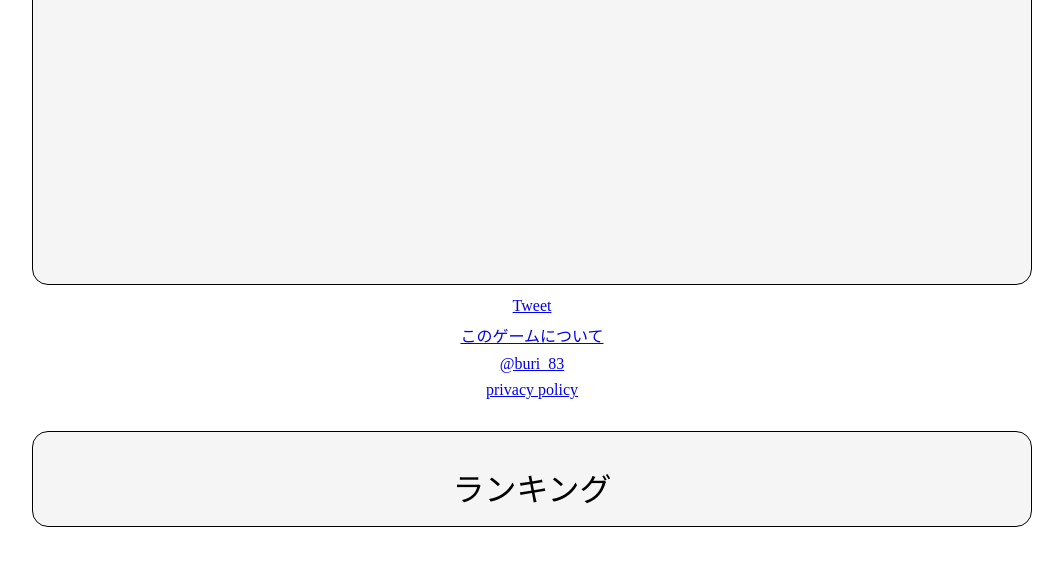
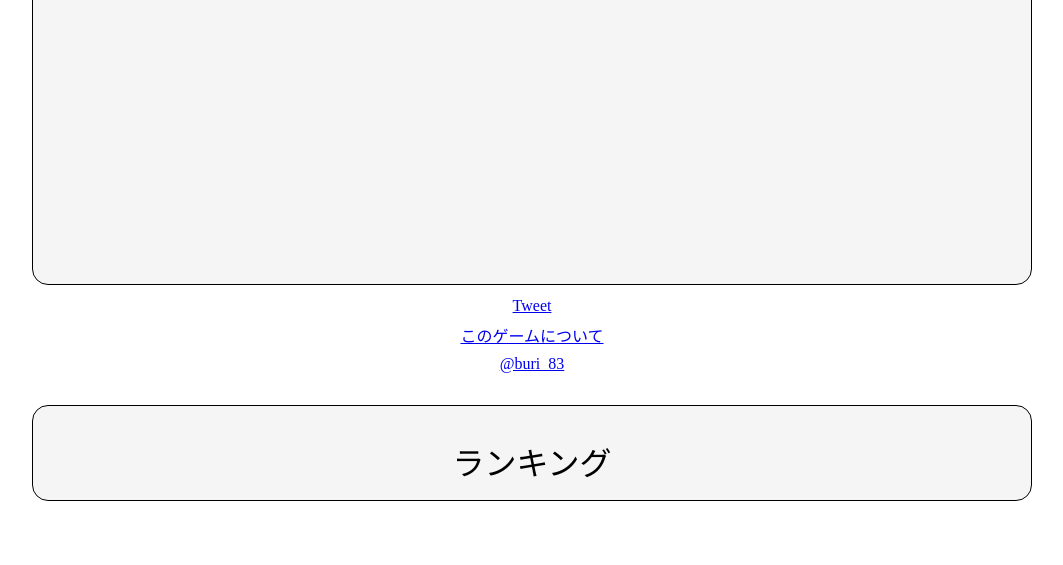
Before and after one commit to buri83/you-are-rng, a website: page result.html in a window 1280 px wide. Shown: the part 369-934 px from the top of the page, without its empty margins (108-1171 px from the left). Drawn offline with Linux system fonts and the light colour scheme.

Commit message:
Update result.html

```diff
--- a/result.html
+++ b/result.html
@@ -179,9 +179,6 @@
                 <div style="padding: 4px">
                     <a href="https://twitter.com/buri_83">@buri_83</a>
                 </div>
-                <div style="padding: 4px">
-                    <a href="https://burion.net/about">privacy policy</a>
-                </div>
             </div>
 
             <div class="rankingComponent">
```
